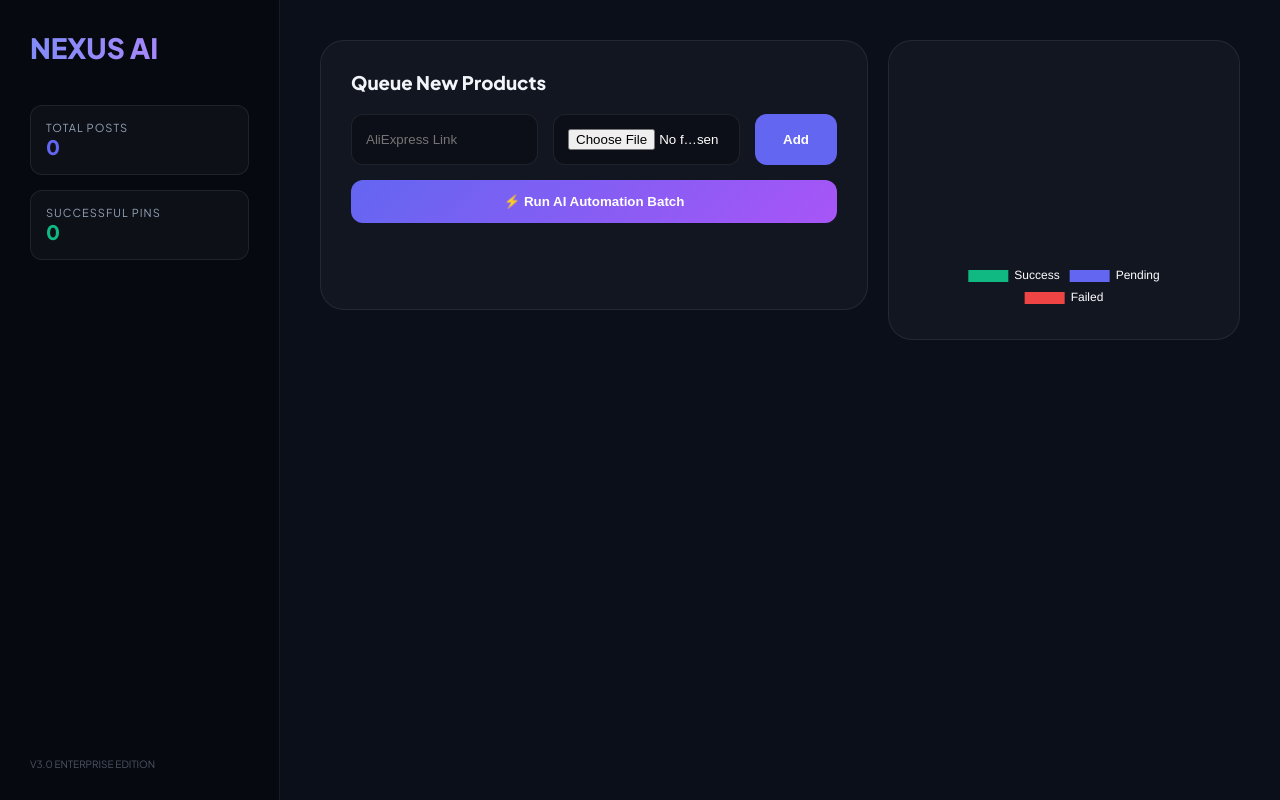
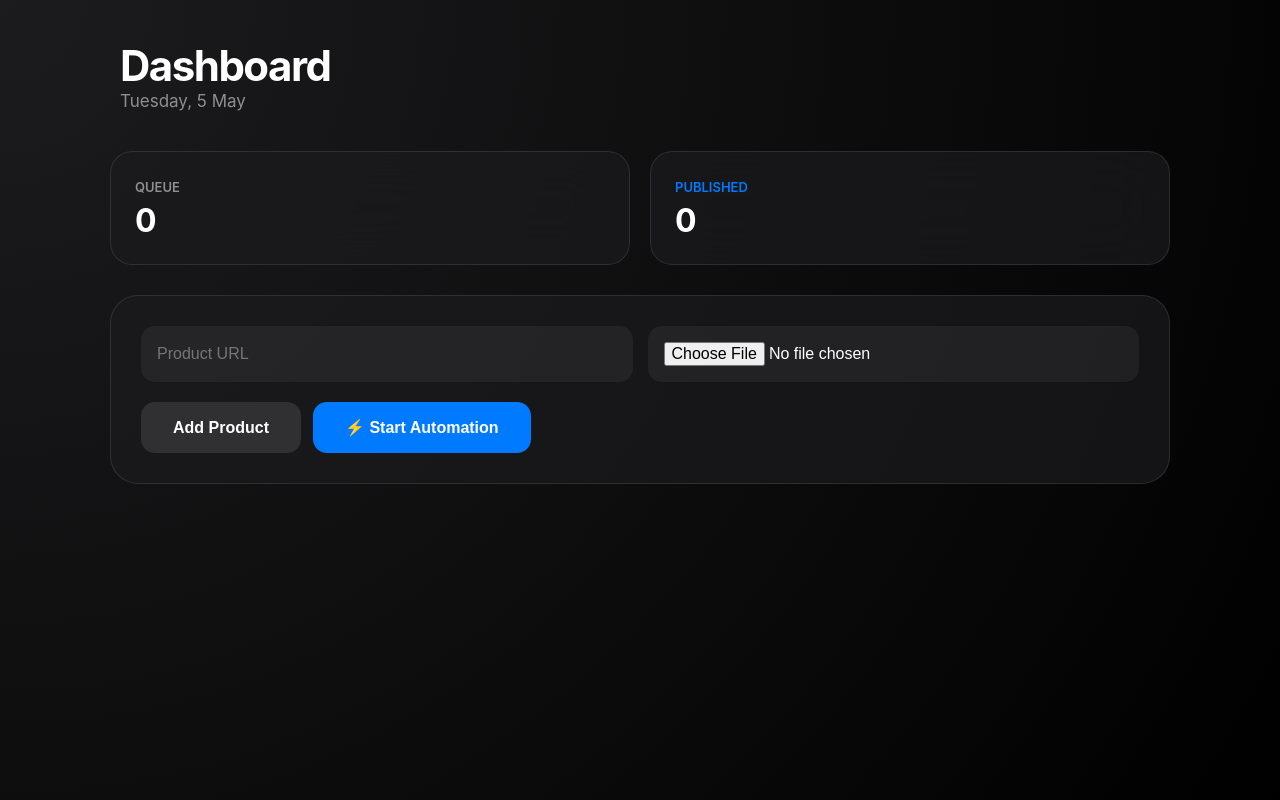
Before and after one commit to itxrana125/nexusfinds, a plain HTML site: page index.html in a window 1280 px wide. Drawn offline with nearby package versions, Linux system fonts and the light colour scheme; a web font is replaced by a local one.

Commit message:
NEXUS iOS 2026 Edition (V5.0).html

```diff
--- a/index.html
+++ b/index.html
@@ -3,199 +3,261 @@
 <head>
     <meta charset="UTF-8">
     <meta name="viewport" content="width=device-width, initial-scale=1.0">
-    <title>NEXUS | AI Automation Dashboard</title>
+    <title>NEXUS | iOS Edition</title>
     <script src="https://cdn.jsdelivr.net/npm/chart.js"></script>
-    <link href="https://fonts.googleapis.com/css2?family=Plus+Jakarta+Sans:wght@300;400;600;800&display=swap" rel="stylesheet">
+    <link href="https://fonts.googleapis.com/css2?family=SF+Pro+Display:wght@300;400;600&family=Plus+Jakarta+Sans:wght@300;400;600;800&display=swap" rel="stylesheet">
     <style>
         :root {
-            --primary: #6366f1; --accent: #a855f7; --bg: #0b0f1a;
-            --card-bg: rgba(255, 255, 255, 0.03); --border: rgba(255, 255, 255, 0.08);
-            --text: #f1f5f9; --success: #10b981;
+            --ios-bg: #000000;
+            --ios-card: rgba(28, 28, 30, 0.7);
+            --ios-accent: #007aff; /* Apple Blue */
+            --ios-text: #ffffff;
+            --ios-text-dim: #8e8e93;
+            --glass-border: rgba(255, 255, 255, 0.1);
         }
 
         * { box-sizing: border-box; margin: 0; padding: 0; }
+
         body {
-            font-family: 'Plus Jakarta Sans', sans-serif;
-            background: var(--bg); color: var(--text);
-            min-height: 100vh; display: flex;
+            font-family: 'SF Pro Display', 'Plus Jakarta Sans', sans-serif;
+            background: var(--ios-bg);
+            background-image: radial-gradient(circle at 0% 0%, #1c1c1e 0%, #000000 100%);
+            color: var(--ios-text);
+            min-height: 100vh;
+            display: flex;
+            justify-content: center;
         }
 
-        /* Sidebar */
-        .sidebar {
-            width: 280px; background: rgba(0,0,0,0.4);
-            border-right: 1px solid var(--border);
-            padding: 30px; display: flex; flex-direction: column;
-            position: fixed; height: 100vh;
+        .ios-container {
+            width: 100%;
+            max-width: 1100px;
+            padding: 40px 20px;
+            animation: fadeIn 0.8s cubic-bezier(0.4, 0, 0.2, 1);
         }
 
-        .logo { font-size: 28px; font-weight: 800; background: linear-gradient(to right, #818cf8, #c084fc); -webkit-background-clip: text; -webkit-text-fill-color: transparent; margin-bottom: 40px; }
+        @keyframes fadeIn { from { opacity: 0; filter: blur(10px); } to { opacity: 1; filter: blur(0); } }
 
-        .stat-mini { background: var(--card-bg); padding: 15px; border-radius: 12px; margin-bottom: 15px; border: 1px solid var(--border); }
-        .stat-mini span { display: block; font-size: 11px; color: #94a3b8; text-transform: uppercase; letter-spacing: 1px; }
-        .stat-mini b { font-size: 20px; color: var(--primary); }
+        /* iOS Header */
+        .ios-header {
+            text-align: left;
+            margin-bottom: 40px;
+            padding-left: 10px;
+        }
 
-        /* Main Content */
-        .main-content { margin-left: 280px; flex: 1; padding: 40px; }
+        .ios-header h1 { font-size: 42px; font-weight: 700; letter-spacing: -1.5px; }
+        .ios-header p { color: var(--ios-text-dim); font-size: 17px; }
 
-        .top-stats { display: grid; grid-template-columns: 2fr 1fr; gap: 20px; margin-bottom: 30px; }
+        /* Stats Row */
+        .stats-row {
+            display: grid;
+            grid-template-columns: repeat(auto-fit, minmax(200px, 1fr));
+            gap: 20px;
+            margin-bottom: 30px;
+        }
 
-        .chart-container { background: var(--card-bg); padding: 25px; border-radius: 24px; border: 1px solid var(--border); height: 300px; }
+        .ios-widget {
+            background: var(--ios-card);
+            backdrop-filter: blur(30px);
+            -webkit-backdrop-filter: blur(30px);
+            border-radius: 22px;
+            padding: 24px;
+            border: 1px solid var(--glass-border);
+            transition: transform 0.3s ease;
+        }
+        .ios-widget:active { transform: scale(0.97); }
 
-        .control-panel { background: var(--card-bg); padding: 30px; border-radius: 24px; border: 1px solid var(--border); margin-bottom: 30px; }
+        /* Control Panel */
+        .ios-panel {
+            background: var(--ios-card);
+            border-radius: 28px;
+            padding: 30px;
+            border: 1px solid var(--glass-border);
+            margin-bottom: 40px;
+        }
 
-        .input-row { display: grid; grid-template-columns: 1fr 1fr auto; gap: 15px; margin-bottom: 15px; }
-        input, select { background: rgba(0,0,0,0.3); border: 1px solid var(--border); padding: 14px; border-radius: 12px; color: white; outline: none; width: 100%; }
+        .ios-input-group {
+            display: flex;
+            gap: 15px;
+            margin-bottom: 20px;
+            flex-wrap: wrap;
+        }
 
-        .btn { padding: 14px 28px; border: none; border-radius: 12px; font-weight: 700; cursor: pointer; transition: 0.3s; }
-        .btn-primary { background: linear-gradient(135deg, var(--primary), var(--accent)); color: white; width: 100%; }
-        .btn-add { background: var(--primary); color: white; }
+        input[type="text"], input[type="file"] {
+            background: rgba(255,255,255,0.05);
+            border: none;
+            padding: 16px;
+            border-radius: 14px;
+            color: white;
+            flex: 1;
+            min-width: 250px;
+            font-size: 16px;
+        }
+
+        .ios-btn {
+            background: var(--ios-accent);
+            color: white;
+            border: none;
+            padding: 16px 32px;
+            border-radius: 14px;
+            font-weight: 600;
+            font-size: 16px;
+            cursor: pointer;
+            transition: all 0.3s cubic-bezier(0.4, 0, 0.2, 1);
+        }
+
+        .ios-btn:hover { opacity: 0.9; transform: translateY(-2px); }
+        .ios-btn:active { transform: scale(0.95); }
+
+        .ios-btn-secondary { background: rgba(255,255,255,0.1); }
 
         /* Grid */
-        .grid { display: grid; grid-template-columns: repeat(auto-fill, minmax(320px, 1fr)); gap: 20px; }
-        .card { background: var(--card-bg); border-radius: 20px; border: 1px solid var(--border); overflow: hidden; position: relative; }
-        .card-img { width: 100%; height: 180px; object-fit: cover; background: #000; }
-        .card-body { padding: 20px; }
-        .card-status { position: absolute; top: 12px; right: 12px; font-size: 10px; padding: 5px 10px; border-radius: 20px; font-weight: 800; }
+        .ios-grid {
+            display: grid;
+            grid-template-columns: repeat(auto-fill, minmax(320px, 1fr));
+            gap: 25px;
+        }
 
-        textarea { width: 100%; height: 100px; background: rgba(0,0,0,0.2); border: 1px solid var(--border); border-radius: 10px; color: #cbd5e1; padding: 10px; margin-top: 10px; resize: none; font-size: 13px; }
+        .ios-card {
+            background: var(--ios-card);
+            border-radius: 28px;
+            overflow: hidden;
+            border: 1px solid var(--glass-border);
+            position: relative;
+        }
 
-        .btn-post { background: #e60023; color: white; width: 100%; margin-top: 10px; font-size: 12px; }
+        .ios-card-img { width: 100%; height: 220px; object-fit: cover; }
+
+        .ios-card-content { padding: 20px; }
+
+        .ios-badge {
+            position: absolute;
+            top: 15px;
+            right: 15px;
+            background: rgba(0,0,0,0.5);
+            backdrop-filter: blur(10px);
+            padding: 6px 12px;
+            border-radius: 12px;
+            font-size: 11px;
+            font-weight: 600;
+            color: var(--ios-accent);
+        }
+
+        textarea {
+            width: 100%;
+            background: rgba(0,0,0,0.3);
+            border: 1px solid var(--glass-border);
+            border-radius: 16px;
+            color: white;
+            padding: 15px;
+            margin-top: 15px;
+            resize: none;
+            font-size: 14px;
+            height: 110px;
+        }
+
+        .btn-confirm { background: #ff3b30; margin-top: 15px; width: 100%; }
 
     </style>
 </head>
 <body>
 
-    <nav class="sidebar">
-        <div class="logo">NEXUS AI</div>
-        <div class="stat-mini">
-            <span>Total Posts</span>
-            <b id="count-total">0</b>
+<div class="ios-container">
+    <header class="ios-header">
+        <h1>Dashboard</h1>
+        <p>Tuesday, 5 May</p>
+    </header>
+
+    <div class="stats-row">
+        <div class="ios-widget">
+            <span style="color:var(--ios-text-dim); font-size:13px; font-weight:600;">QUEUE</span>
+            <h2 id="st-total" style="font-size:32px; margin-top:5px;">0</h2>
         </div>
-        <div class="stat-mini">
-            <span>Successful Pins</span>
-            <b id="count-success" style="color: var(--success);">0</b>
-        </div>
-        <div style="margin-top: auto;">
-            <p style="font-size: 10px; color: #4b5563;">V3.0 ENTERPRISE EDITION</p>
-        </div>
-    </nav>
-
-    <main class="main-content">
-        <div class="top-stats">
-            <div class="control-panel">
-                <h3 style="margin-bottom: 20px;">Queue New Products</h3>
-                <div class="input-row">
-                    <input type="text" id="pUrl" placeholder="AliExpress Link">
-                    <input type="file" id="pImage" accept="image/*">
-                    <button class="btn btn-add" onclick="addToQueue()">Add</button>
-                </div>
-                <button class="btn btn-primary" onclick="processAll()">⚡ Run AI Automation Batch</button>
-            </div>
-            <div class="chart-container">
-                <canvas id="myChart"></canvas>
+        <div class="ios-widget">
+            <span style="color:var(--ios-accent); font-size:13px; font-weight:600;">PUBLISHED</span>
+            <h2 id="st-success" style="font-size:32px; margin-top:5px;">0</h2>
         </div>
     </div>
 
-        <div class="grid" id="productGrid">
-            <!-- Cards will inject here -->
+    <div class="ios-panel">
+        <div class="ios-input-group">
+            <input type="text" id="urlIn" placeholder="Product URL">
+            <input type="file" id="imgIn">
         </div>
-    </main>
+        <div style="display: flex; gap: 12px;">
+            <button class="ios-btn ios-btn-secondary" onclick="addToIos()">Add Product</button>
+            <button class="ios-btn" onclick="runIosAI()">⚡ Start Automation</button>
+        </div>
+    </div>
+
+    <div class="ios-grid" id="iosGrid">
+        <!-- iOS Cards -->
+    </div>
+</div>
 
 <script>
     const API_KEY = "AIzaSyCQbqG6MoFf4XTVv_sckAwDgoaxd8-qRCQ";
     const ENDPOINT = `https://generativelanguage.googleapis.com/v1/models/gemini-1.5-flash:generateContent?key=${API_KEY}`;
 
-    let store = {
-        queue: [],
-        postedCount: 0
-    };
+    let db = [];
+    let success = 0;
 
-    // Initialize Chart
-    const ctx = document.getElementById('myChart').getContext('2d');
-    let myChart = new Chart(ctx, {
-        type: 'doughnut',
-        data: {
-            labels: ['Success', 'Pending', 'Failed'],
-            datasets: [{
-                data: [0, 0, 0],
-                backgroundColor: ['#10b981', '#6366f1', '#ef4444'],
-                borderWidth: 0
-            }]
-        },
-        options: { maintainAspectRatio: false, plugins: { legend: { position: 'bottom', labels: { color: '#fff' } } } }
-    });
-
-    function updateStats() {
-        document.getElementById('count-total').innerText = store.queue.length;
-        document.getElementById('count-success').innerText = store.postedCount;
-
-        myChart.data.datasets[0].data = [
-            store.postedCount,
-            store.queue.filter(p => !p.aiText).length,
-            0
-        ];
-        myChart.update();
-    }
-
-    function addToQueue() {
-        const url = document.getElementById('pUrl').value;
-        const file = document.getElementById('pImage').files[0];
-        if(!url || !file) return alert("Details poori bharein!");
+    function addToIos() {
+        const url = document.getElementById('urlIn').value;
+        const file = document.getElementById('imgIn').files[0];
+        if(!url || !file) return;
 
         const reader = new FileReader();
         reader.onload = (e) => {
-            store.queue.push({ id: Date.now(), url, img: e.target.result, aiText: "", status: 'pending' });
-            render();
-            updateStats();
+            db.push({ id: Date.now(), url, img: e.target.result, ai: "", status: 'pending' });
+            renderIos();
+            updateIosStats();
         };
         reader.readAsDataURL(file);
     }
 
-    function render() {
-        const grid = document.getElementById('productGrid');
-        grid.innerHTML = store.queue.map(p => `
-            <div class="card">
-                <div class="card-status" style="background:${p.status==='done'?'#10b981':'#6366f1'}">${p.status.toUpperCase()}</div>
-                <img src="${p.img}" class="card-img">
-                <div class="card-body">
-                    <textarea id="area-${p.id}">${p.aiText}</textarea>
-                    <button class="btn btn-post" onclick="markAsPosted(${p.id})">Confirm Pinterest Post</button>
+    function renderIos() {
+        const grid = document.getElementById('iosGrid');
+        grid.innerHTML = db.map(p => `
+            <div class="ios-card">
+                <span class="ios-badge">${p.status.toUpperCase()}</span>
+                <img src="${p.img}" class="ios-card-img">
+                <div class="ios-card-content">
+                    <textarea id="ai-${p.id}">${p.ai}</textarea>
+                    <button class="ios-btn btn-confirm" onclick="confirmIos(${p.id})">Confirm & Copy</button>
                 </div>
             </div>
         `).join('');
     }
 
-    async function processAll() {
-        const pending = store.queue.filter(p => p.status === 'pending');
-        for(let item of pending) {
-            try {
+    async function runIosAI() {
+        for(let p of db.filter(x => x.status === 'pending')) {
             const res = await fetch(ENDPOINT, {
                 method: 'POST',
                 headers: {'Content-Type': 'application/json'},
-                    body: JSON.stringify({ contents: [{ parts: [{ text: "Write a viral Pinterest title and description for this AliExpress product: " + item.url }] }] })
+                body: JSON.stringify({ contents: [{ parts: [{ text: "Write an aesthetic Pinterest title/description for: " + p.url }] }] })
             });
             const data = await res.json();
-                item.aiText = data.candidates[0].content.parts[0].text;
-                item.status = 'ready';
-                render();
-                updateStats();
-            } catch (e) { console.error(e); }
+            p.ai = data.candidates[0].content.parts[0].text;
+            p.status = 'ready';
+            renderIos();
         }
     }
 
-    function markAsPosted(id) {
-        const item = store.queue.find(p => p.id === id);
-        if(item.status !== 'done') {
-            item.status = 'done';
-            store.postedCount++;
+    function confirmIos(id) {
+        const p = db.find(x => x.id === id);
+        navigator.clipboard.writeText(p.ai);
+        if(p.status !== 'done') {
+            p.status = 'done';
+            success++;
+            updateIosStats();
+            renderIos();
+            window.open(`https://www.pinterest.com/pin-builder/?url=${encodeURIComponent(p.url)}`, '_blank');
+        }
+    }
 
-            // Open Pinterest Builder as well
-            const pinUrl = `https://www.pinterest.com/pin-builder/?url=${encodeURIComponent(item.url)}&description=${encodeURIComponent(item.aiText)}`;
-            window.open(pinUrl, '_blank');
-
-            render();
-            updateStats();
-        }
+    function updateIosStats() {
+        document.getElementById('st-total').innerText = db.length;
+        document.getElementById('st-success').innerText = success;
     }
 </script>
 </body>
```
Lines whose indentation alone changed are shown as unchanged.
